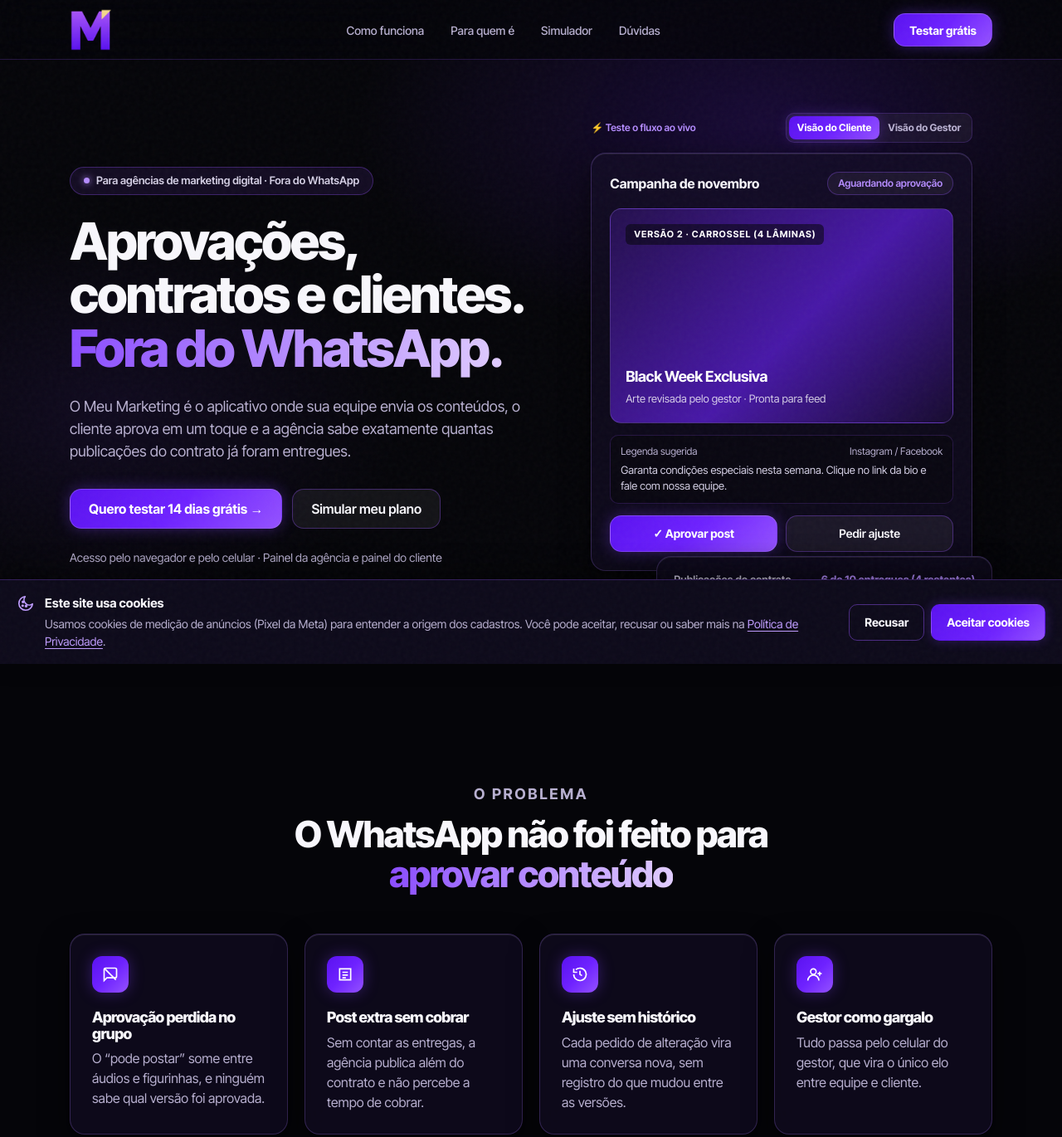
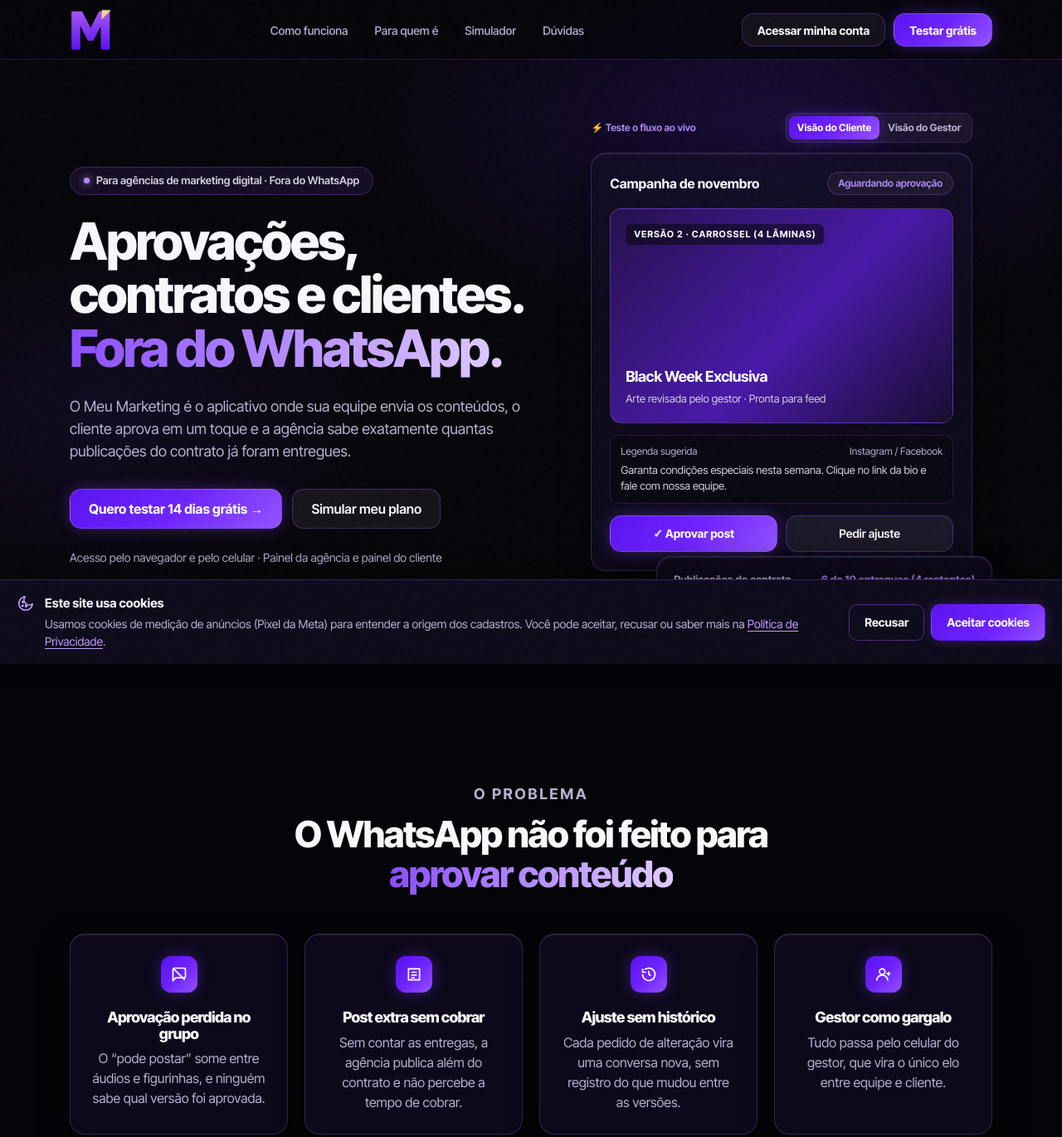
Before and after one commit to keilagfelix-hash/landing-meu-marketing, a plain HTML site: page index.html in a window 1280 px wide. Shown: the top 1370 px of the page at 83% size. Drawn offline with Linux system fonts and the light colour scheme.

Commit message:
feat(landing): botão Acessar minha conta e cards centralizados
- Botão 'Acessar minha conta' ao lado de 'Testar grátis' (header e menu móvel)
- Texto dos cards de dor e de 'Como funciona' centralizado

Co-Authored-By: Claude Haiku 5.5 <noreply@anthropic.com>
Claude-Session: https://claude.ai/code/session_01QZXCJVxVeuBLpid7jUh3Ss

```diff
--- a/index.html
+++ b/index.html
@@ -168,6 +168,12 @@
     .btn-nav { display: none; }
     .menu-btn { display: block; }
   }
+
+  .top-actions { display: flex; align-items: center; gap: 10px; }
+  .btn-outline { background: rgba(255,255,255,.05); color: var(--fg); border: 1px solid rgba(148,82,255,.32); }
+  .btn-outline:hover { background: rgba(255,255,255,.09); }
+  .center-cards .card { text-align: center; }
+  .center-cards .icon-tile { margin-left: auto; margin-right: auto; }
 
   /* hero */
   .hero { padding-top: 136px; padding-bottom: 84px; }
@@ -427,7 +433,10 @@
       <a href="#preco">Simulador</a>
       <a href="#duvidas">Dúvidas</a>
     </nav>
-    <a class="btn btn-primary btn-nav" href="#teste">Testar grátis</a>
+    <div class="top-actions">
+      <a class="btn btn-outline btn-nav" href="https://meumarketing.app.br/login">Acessar minha conta</a>
+      <a class="btn btn-primary btn-nav" href="#teste">Testar grátis</a>
+    </div>
     <button class="menu-btn" id="menuBtn" aria-label="Abrir menu" aria-expanded="false" aria-controls="mobileNav">
       <svg viewBox="0 0 24 24" aria-hidden="true"><path d="M4 7h16M4 12h16M4 17h16"/></svg>
     </button>
@@ -437,6 +446,7 @@
     <a href="#para-quem-e">Para quem é</a>
     <a href="#preco">Simulador</a>
     <a href="#duvidas">Dúvidas</a>
+    <a class="btn btn-outline" href="https://meumarketing.app.br/login">Acessar minha conta</a>
     <a class="btn btn-primary" href="#teste">Testar grátis</a>
   </nav>
 </header>
@@ -515,7 +525,7 @@
         <p class="eyebrow">O problema</p>
         <h2>O WhatsApp não foi feito para <span class="text-gradient">aprovar conteúdo</span></h2>
       </div>
-      <div class="grid g4">
+      <div class="grid g4 center-cards">
         <article class="glass interactive-card card reveal">
           <div class="icon-tile"><svg viewBox="0 0 24 24" aria-hidden="true"><path d="M21 15a2 2 0 0 1-2 2H7l-4 4V5a2 2 0 0 1 2-2h14a2 2 0 0 1 2 2z"/><path d="M4 4l16 16"/></svg></div>
           <h3>Aprovação perdida no grupo</h3>
@@ -601,7 +611,7 @@
         <p class="eyebrow">Como funciona</p>
         <h2>Do rascunho à publicação em 4 passos</h2>
       </div>
-      <ol class="grid g4" style="padding:0;margin:0;list-style:none">
+      <ol class="grid g4 center-cards" style="padding:0;margin:0;list-style:none">
         <li class="glass interactive-card card step reveal"><span class="text-gradient">01</span><h3>Equipe prepara</h3><p>A equipe sobe a arte e a legenda do conteúdo no app.</p></li>
         <li class="glass interactive-card card step reveal"><span class="text-gradient">02</span><h3>Gestor revisa</h3><p>Só a versão liberada pelo gestor chega ao cliente.</p></li>
         <li class="glass interactive-card card step reveal"><span class="text-gradient">03</span><h3>Cliente decide</h3><p>O cliente aprova ou pede ajuste, com histórico de versões.</p></li>
```
